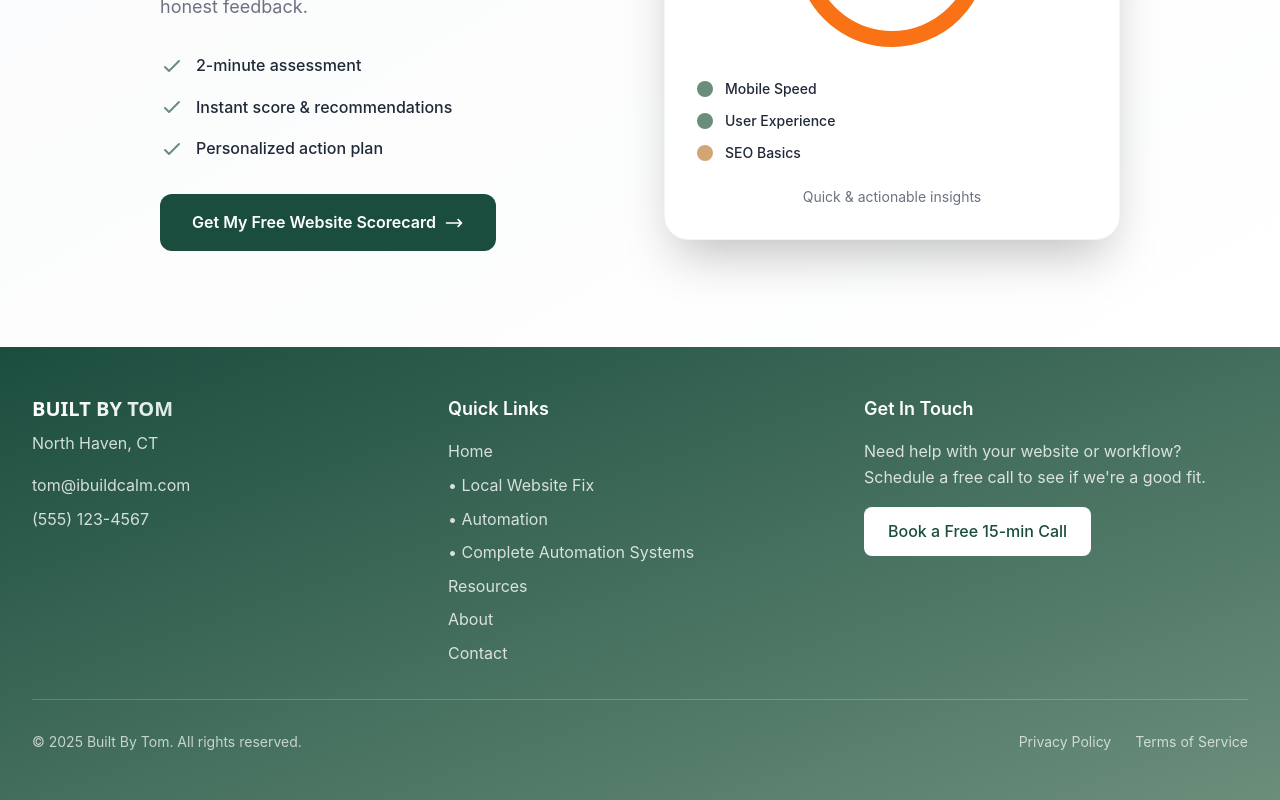
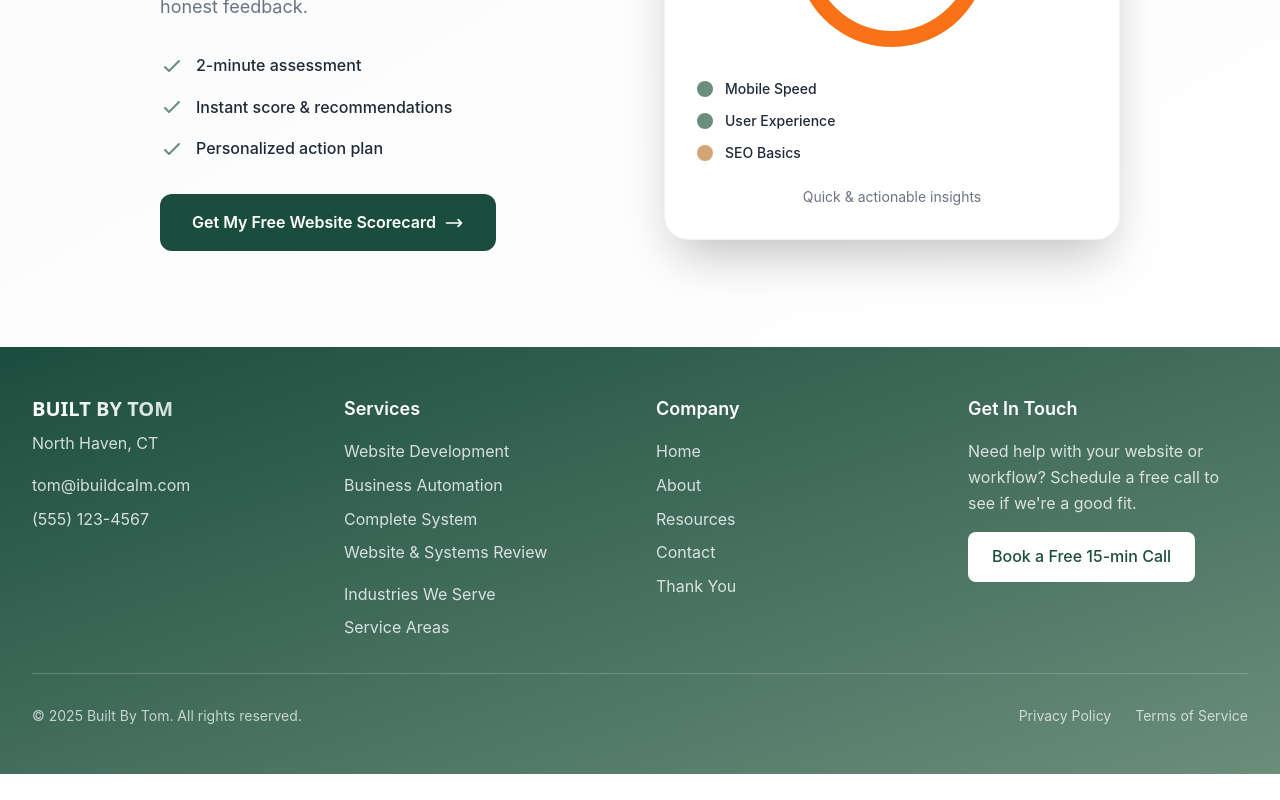
Before and after one commit to builtbytom/built-by-tom-website, a Next.js app: page / in a window 1280 px wide. Shown: the part 7146-7946 px from the top of the page. After the commit the page ends 7920 px from the top, so only its background shows below. Built offline with nearby package versions, Linux system fonts and the light colour scheme.

Commit message:
Update footer with all page links
- Changed to 4-column layout for better organization
- Added all service pages including website audit
- Added industries and service areas links
- Separated services from company links
- Better categorization of all site pages

```diff
--- a/src/components/Footer.tsx
+++ b/src/components/Footer.tsx
@@ -4,7 +4,7 @@ const Footer = () => {
   return (
     <footer className="bg-gradient-to-br from-primary to-secondary text-white">
       <div className="max-w-7xl mx-auto px-4 sm:px-6 lg:px-8 py-12">
-        <div className="grid grid-cols-1 md:grid-cols-3 gap-8">
+        <div className="grid grid-cols-1 md:grid-cols-2 lg:grid-cols-4 gap-8">
           {/* Company Info */}
           <div>
             <div className="font-display font-bold text-xl mb-2 bg-gradient-to-r from-white to-sage-light bg-clip-text text-transparent">
@@ -17,7 +17,44 @@ const Footer = () => {
 
           {/* Quick Links */}
           <div>
-            <h3 className="font-semibold text-lg mb-4">Quick Links</h3>
+            <h3 className="font-semibold text-lg mb-4">Services</h3>
+            <ul className="space-y-2 text-white/80">
+              <li>
+                <Link href="/services/website" className="hover:text-sage-light transition-colors">
+                  Website Development
+                </Link>
+              </li>
+              <li>
+                <Link href="/services/automation" className="hover:text-sage-light transition-colors">
+                  Business Automation
+                </Link>
+              </li>
+              <li>
+                <Link href="/services/complete-system" className="hover:text-sage-light transition-colors">
+                  Complete System
+                </Link>
+              </li>
+              <li>
+                <Link href="/services/website-audit" className="hover:text-sage-light transition-colors">
+                  Website & Systems Review
+                </Link>
+              </li>
+              <li className="pt-2">
+                <Link href="/industries" className="hover:text-sage-light transition-colors">
+                  Industries We Serve
+                </Link>
+              </li>
+              <li>
+                <Link href="/service-areas/new-haven-county" className="hover:text-sage-light transition-colors">
+                  Service Areas
+                </Link>
+              </li>
+            </ul>
+          </div>
+
+          {/* Company Links */}
+          <div>
+            <h3 className="font-semibold text-lg mb-4">Company</h3>
             <ul className="space-y-2 text-white/80">
               <li>
                 <Link href="/" className="hover:text-sage-light transition-colors">
@@ -25,18 +62,8 @@ const Footer = () => {
                 </Link>
               </li>
               <li>
-                <Link href="/services/website" className="hover:text-sage-light transition-colors">
-                  • Local Website Fix
-                </Link>
-              </li>
-              <li>
-                <Link href="/services/automation" className="hover:text-sage-light transition-colors">
-                  • Automation
-                </Link>
-              </li>
-              <li>
-                <Link href="/services/complete-system" className="hover:text-sage-light transition-colors">
-                  • Complete Automation Systems
+                <Link href="/about" className="hover:text-sage-light transition-colors">
+                  About
                 </Link>
               </li>
               <li>
@@ -45,13 +72,13 @@ const Footer = () => {
                 </Link>
               </li>
               <li>
-                <Link href="/about" className="hover:text-sage-light transition-colors">
-                  About
+                <Link href="/contact" className="hover:text-sage-light transition-colors">
+                  Contact
                 </Link>
               </li>
               <li>
-                <Link href="/contact" className="hover:text-sage-light transition-colors">
-                  Contact
+                <Link href="/thank-you" className="hover:text-sage-light transition-colors">
+                  Thank You
                 </Link>
               </li>
             </ul>
```
